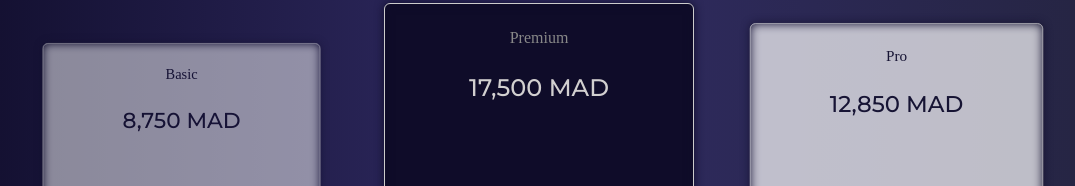
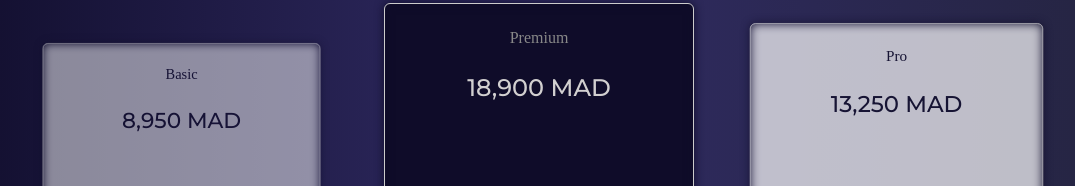
Before and after one commit to ouahlineomaima/pricing, a React (Vite) app: page / in a window 1280 px wide. Shown: the part 121-307 px from the top of the page, without its empty margins (101-1176 px from the left). Built offline with nearby package versions, Linux system fonts and the light colour scheme.

Commit message:
Changing packs price

```diff
--- a/src/App.jsx
+++ b/src/App.jsx
@@ -18,7 +18,7 @@ import { Table } from './Table';
 function App() {
   const premiumCard = {
     title: 'Premium',
-    price: '17,500 MAD',
+    price: '18,900 MAD',
     features: [
       { text: 'Premium Normal user functionalities', icon: <IoMdCheckmarkCircleOutline color='#d2d0d0' /> },
       { text: 'Premium Student account functionalities', icon: <IoMdCheckmarkCircleOutline color='#d2d0d0' /> },
@@ -31,7 +31,7 @@ function App() {
 
   const proCard = {
     title: 'Pro',
-    price: '12,850 MAD',
+    price: '13,250 MAD',
     features: [
       { text: 'Pro Normal user functionalities', icon: <IoMdCheckmarkCircleOutline color='#0f0c29' /> },
       { text: 'Pro Student account functionalities', icon: <IoMdCheckmarkCircleOutline color='#0f0c29' /> },
@@ -44,7 +44,7 @@ function App() {
 
   const basicCard = {
     title: 'Basic',
-    price: '8,750 MAD',
+    price: '8,950 MAD',
     features: [
       { text: 'Basic Normal user functionalities', icon: <IoMdCheckmarkCircleOutline color='#0f0c29' /> },
       { text: 'Basic Student account functionalities', icon: <IoMdCheckmarkCircleOutline color='#0f0c29' /> },
```
